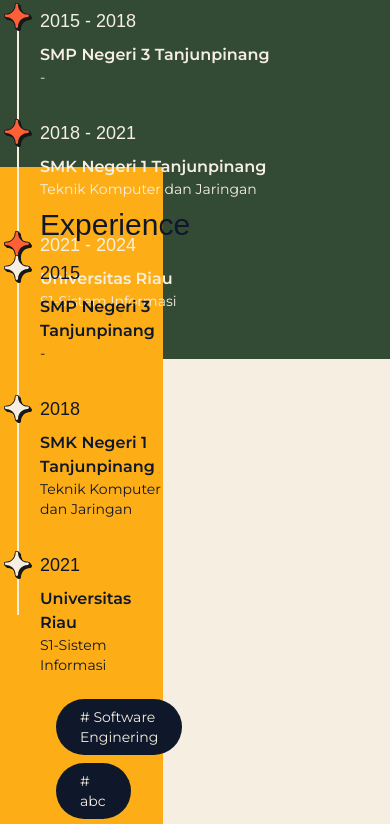
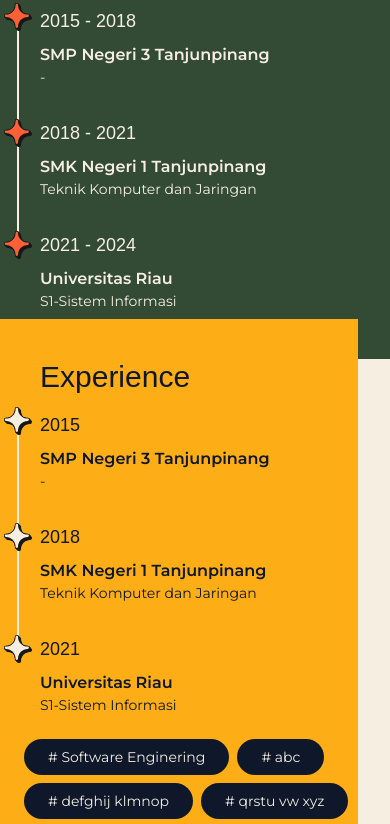
Before and after one commit to d0ubleyuu/portfolio, a website: page index.html in a window 390 px wide. Shown: the part 2364-3188 px from the top of the page. Drawn offline with nearby package versions, Linux system fonts and the light colour scheme; a web font is replaced by a local one.

Commit message:
Initial Commit

```diff
--- a/index.html
+++ b/index.html
@@ -655,9 +655,9 @@
     </section>
     <section class="bg-[#f6efe1] pb-12">
       <div class="container mx-auto flex flex-col lg:flex-row gap-8">
-        <div class="w-1/2 -mt-48">
+        <div class="lg:w-1/2 w-full -mt-10 lg:-mt-48">
           <div
-            class="w-full mr-8 -ml-8 mb-8 pl-14 py-10 bg-[#fdae16] text-slate-900"
+            class="w-full lg:mr-8 -ml-8 mb-8 pl-14 py-10 bg-[#fdae16] text-slate-900"
           >
             <h1
               class="text-3xl md:text-4xl font-Brasika ml-4 md:ml-9 mb-4 md:mb-10"
@@ -890,7 +890,7 @@
                 </div>
               </li>
             </ol>
-            <div class="flex flex-wrap gap-2 md:gap-3 px-8 text-[#f6efe1]">
+            <div class="flex flex-wrap gap-2 md:gap-3 lg:px-8 text-[#f6efe1]">
               <div
                 class="px-6 py-2 bg-slate-900 rounded-full text-sm md:text-base"
               >
@@ -1082,7 +1082,7 @@
             </ol>
           </div>
         </div>
-        <div class="w-1/2 pt-12">
+        <div class="lg:w-1/2 w-full pt-12">
           <h1
             class="text-3xl md:text-4xl font-Brasika text-slate-900 ml-4 md:ml-9 mb-4 md:mb-10"
           >
@@ -1118,6 +1118,5 @@
     </section>
   </body>
   <script src="node_modules\flowbite\dist\flowbite.min.js"></script>
+  <script src="https://cdnjs.cloudflare.com/ajax/libs/flowbite/2.2.1/flowbite.min.js"></script>
 </html>
-
-230205142 Joice Dwi Ananda Praktikum Kimdas 5 Kelompok 3
```
Also changed, not shown: src/css/output.css.
